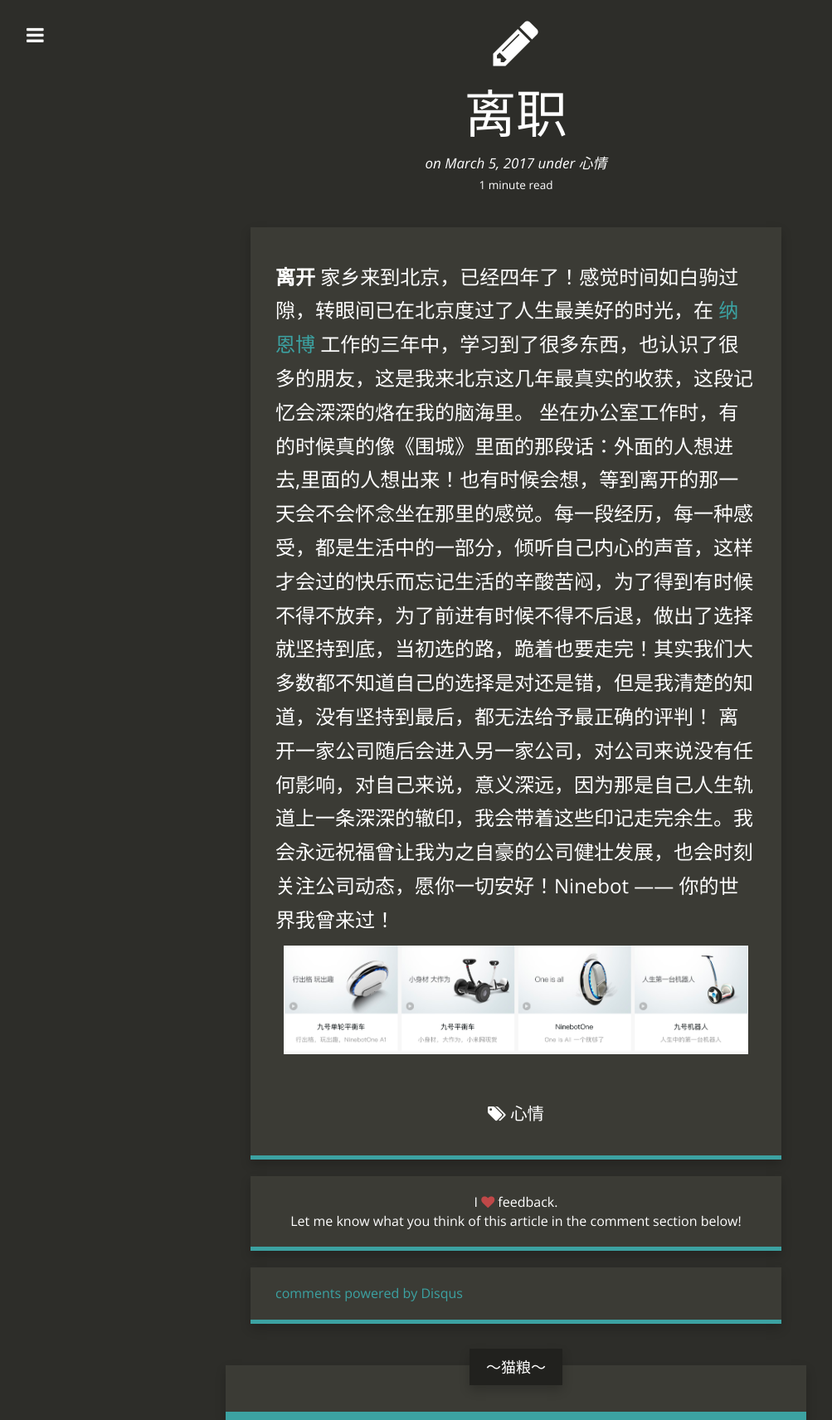
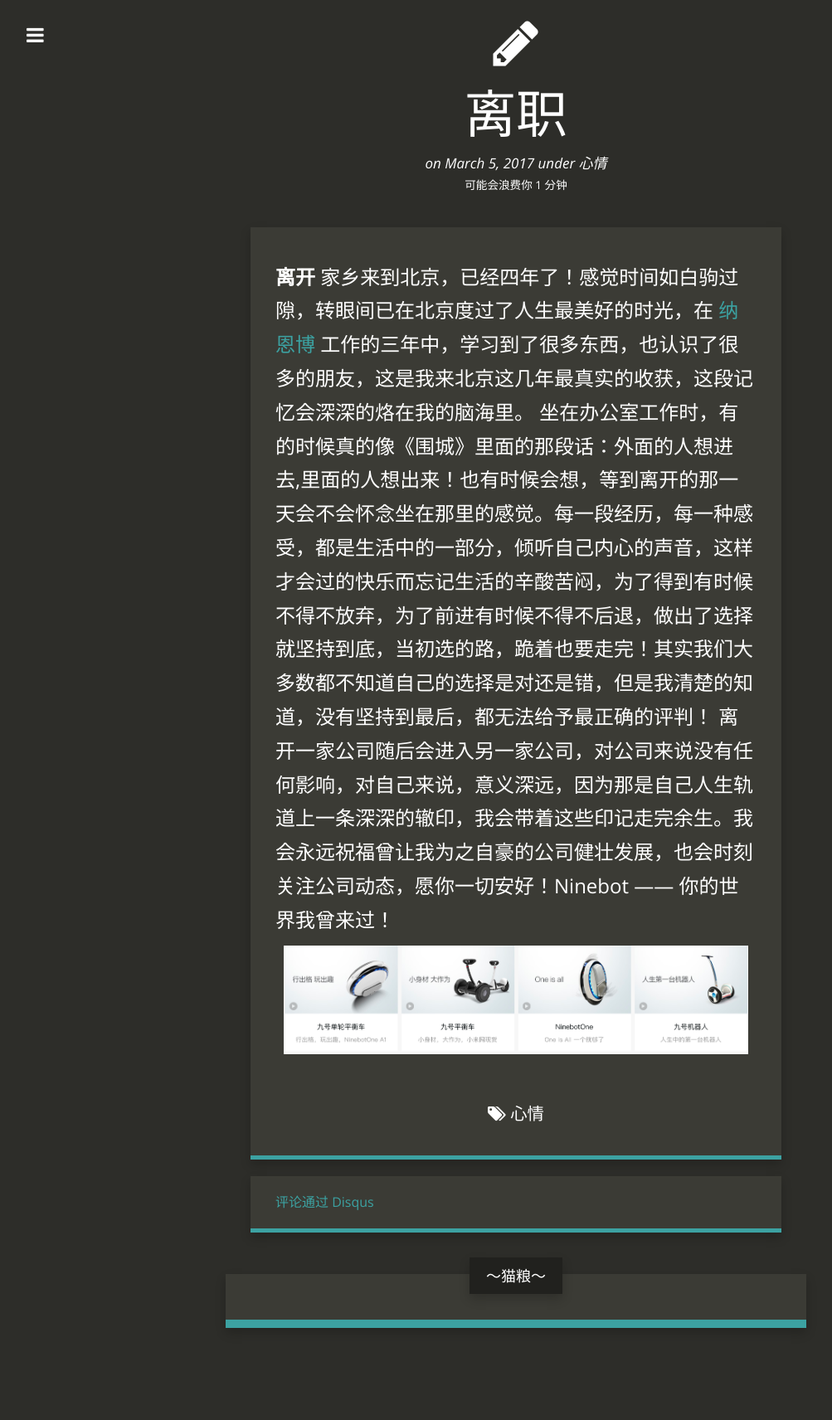
Before and after one commit to sxm5220/sxm5220.github.io, a Jekyll site: the page built from _posts/2017-03-05-离职.md, in a window 1280 px wide. Shown: the whole page at 83% size, without its empty margins (18-1021 px from the left). Built offline with Jekyll 4.4.1, drawn with Linux system fonts in a browser that asks for light colours; nearby versions of some CDN libraries; comment, search, counter and statistics services are not loaded; after the commit the page ends 1601 px from its top, so only the background shows below that.

Commit message:
refine:优化disqus功能

```diff
--- a/_layouts/post.html
+++ b/_layouts/post.html
@@ -48,14 +48,14 @@
 
       <div class="read-time">
         <small>
-          {{ minutes }} minute read
+            可能会浪费你 {{ minutes }} 分钟
         </small>
       </div>
 
       <div class="content-panel content">
 
         {% if page.series %}
-          This post is part of the series '{{ page.series }}':
+          这篇文章是 '{{ page.series }}' 系列的一部分:
           <ol class="series">
           {% for apost in site.posts reversed %}
             {% if page.series == apost.series %}
@@ -80,7 +80,7 @@
 
         {% if page.series %}
           {% if seriesnext %}
-            <i>Next post in the series:</i> <a href="{{ seriesnext.url }}">{{ seriesnext.title }}</a>
+            <i>下一篇:</i> <a href="{{ seriesnext.url }}">{{ seriesnext.title }}</a>
           {% endif %}
         {% endif %}
 
@@ -102,12 +102,14 @@
 
       </div>
 
+<!--
       {% if site.twitter_username and site.disqus_account %}
       <div class="content-panel feedback">
         I <i class="fa fa-heart"></i> feedback.<br />
         Let me know what you think of this article on twitter <a href="http://www.twitter.com/{{ site.twitter_username }}">@{{ site.twitter_username }}</a> or leave a comment below!
       </div>
       {% elsif site.twitter_username %}
+
       <div class="content-panel feedback">
         I <i class="fa fa-heart"></i> feedback.<br />
         Let me know what you think of this article on twitter <a href="http://www.twitter.com/{{ site.twitter_username }}">@{{ site.twitter_username }}</a>!
@@ -118,12 +120,12 @@
         Let me know what you think of this article in the comment section below!
       </div>
       {% endif %}
-
+-->
       {% if site.disqus_account %}
       <div class="content-panel comments">
         <div id="disqus_thread">
-          <noscript>Please enable JavaScript to view the <a href="http://disqus.com/?ref_noscript">comments powered by Disqus.</a></noscript>
-          <a href="http://disqus.com" class="dsq-brlink">comments powered by <span class="logo-disqus">Disqus</span></a>
+          <noscript>查看评论请启用 <a href="http://disqus.com/?ref_noscript">Disqus</a></noscript>
+          <a href="http://disqus.com" class="dsq-brlink">评论通过 <span class="logo-disqus">Disqus</span></a>
         </div>
       </div>
       {% endif %}
@@ -132,7 +134,7 @@
       <div class="content-panel related clearfix">
         {% for post in site.related_posts limit:1 %}
         <div class="related-header">
-          <a href="{{ site.baseurl }}{{ post.url }}">Read More</a>
+          <a href="{{ site.baseurl }}{{ post.url }}">更多...</a>
         </div>
           <div class="title">
             <a href="{{ site.baseurl }}{{ post.url }}">{{ post.title }}</a>
@@ -152,7 +154,7 @@
           <p>
             <a href="{{ site.baseurl }}{{ page.previous.url }}">{{ page.previous.title }}</a>
           </p>
-          <p class="date">Published {{ page.previous.date | date: "%B %-d, %Y" }}</p>
+          <p class="date">发表于 {{ page.previous.date | date: "%B %-d, %Y" }}</p>
           {% endif %}
         </div>
         <div class="next previous-next">
@@ -160,7 +162,7 @@
           <p>
             <a href="{{ site.baseurl }}{{ page.next.url }}">{{ page.next.title }}</a>
           </p>
-          <p class="date">Published {{ page.next.date | date: "%B %-d, %Y" }}</p>
+          <p class="date">发表于 {{ page.next.date | date: "%B %-d, %Y" }}</p>
           {% endif %}
         </div>
       </div>
```
Also changed, not shown: other parts of _layouts/post.html (+1 -1 lines).
